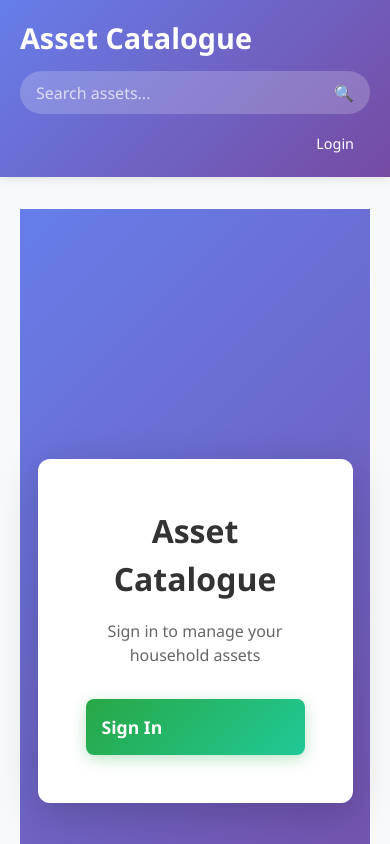
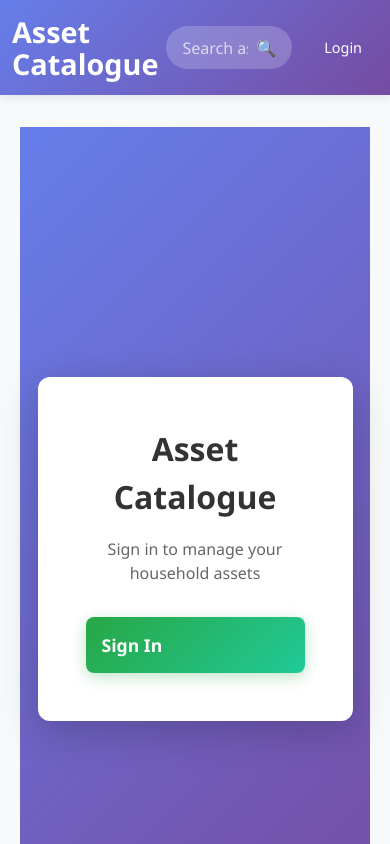
Before and after one commit to Adi-Slash/catalogue, a React (Vite) app in the folder source/: page /login in a window 390 px wide. Shown: the top 844 px of the page. Built offline with nearby package versions, Linux system fonts and the light colour scheme; no server answers.

Commit message:
Made front end adaptive interface size appropriatelly.

```diff
--- a/source/src/App.css
+++ b/source/src/App.css
@@ -35,21 +35,24 @@
   text-decoration: none;
 }
 
-.nav-links {
-  display: flex;
-  gap: 2rem;
-  align-items: center;
+.logo-line-1,
+.logo-line-2 {
+  display: inline-block;
 }
 
-.nav-links a {
-  color: white;
-  text-decoration: none;
-  font-weight: 500;
-  transition: opacity 0.2s;
+.logo-line-2 {
+  margin-left: 0.25rem; /* visual space when on one line */
 }
 
-.nav-links a:hover {
-  opacity: 0.8;
+.header-center {
+  flex: 1;
+  display: flex;
+  justify-content: center; /* center search between title and login/logout */
+}
+
+.header-auth {
+  display: flex;
+  align-items: center;
 }
 
 .search-bar {
@@ -58,7 +61,10 @@
   background: rgba(255, 255, 255, 0.2);
   border-radius: 25px;
   padding: 0.5rem 1rem;
-  margin-left: 2rem;
+  margin-left: 0;
+  margin-right: 1rem;
+  flex: 1;
+  max-width: 320px;
 }
 
 .search-bar input {
@@ -104,21 +110,25 @@
 /* Responsive header for smaller screens */
 @media (max-width: 768px) {
   .header-content {
-    flex-direction: column;
-    align-items: stretch;
-    gap: 0.75rem;
+    padding: 0 12px;
+    column-gap: 0.5rem;
   }
 
-  .nav-links {
-    width: 100%;
+  .logo {
+    display: flex;
     flex-direction: column;
-    align-items: stretch;
-    gap: 0.75rem;
+    line-height: 1.1;
+  }
+
+  .logo-line-2 {
+    margin-left: 0; /* no horizontal gap when stacked */
   }
 
   .search-bar {
     margin-left: 0;
-    width: 100%;
+    margin-right: 0.5rem;
+    flex: 1;
+    max-width: 240px; /* shrink search on small screens */
     padding: 0.4rem 0.75rem;
   }
 
@@ -126,9 +136,4 @@
     width: 100%;
     min-width: 0;
   }
-
-  .login-button,
-  .login-btn {
-    align-self: flex-end;
-  }
 }
--- a/source/src/App.tsx
+++ b/source/src/App.tsx
@@ -25,9 +25,10 @@ function AppRoutes() {
         <header className="header">
           <div className="header-content">
             <Link to="/" className="logo">
-              Asset Catalogue
+              <span className="logo-line-1">Asset</span>
+              <span className="logo-line-2">Catalogue</span>
             </Link>
-            <nav className="nav-links">
+            <div className="header-center">
               <form className="search-bar" onSubmit={handleSearchSubmit}>
                 <input
                   type="text"
@@ -41,8 +42,10 @@ function AppRoutes() {
                 />
                 <button type="submit">🔍</button>
               </form>
+            </div>
+            <div className="header-auth">
               <LoginButton />
-            </nav>
+            </div>
           </div>
         </header>
 
```
